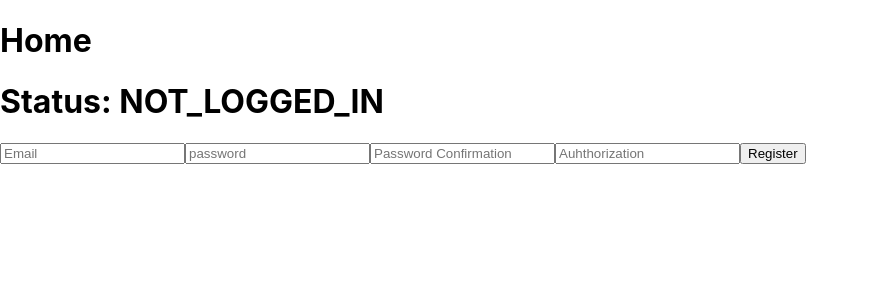
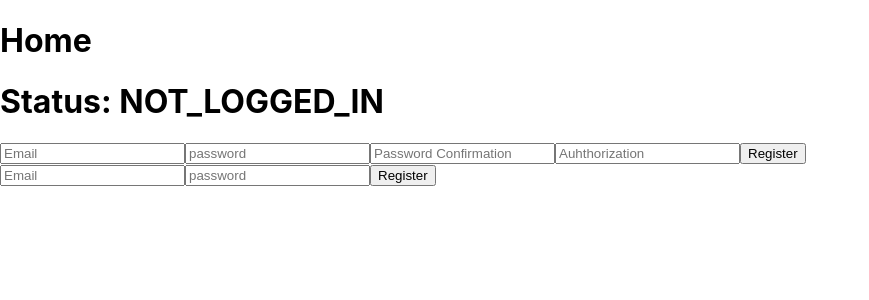
Before and after one commit to Carlumbo/cloud_misc_react, a React (Create React App) app: page / in a window 1280 px wide. Shown: the top 300 px of the page, without its empty margins (0-869 px from the left). Built offline with nearby package versions, Linux system fonts and the light colour scheme.

Commit message:
login component completed

```diff
--- a/src/components/Home.js
+++ b/src/components/Home.js
@@ -1,5 +1,6 @@
 import React, { Component } from "react";
 import Registration from "./auth/Registration";
+import Login from "./auth/Login";
 export default class Home extends Component {
   constructor(props) {
     super(props);
@@ -16,6 +17,7 @@ export default class Home extends Component {
         <h1>Home</h1>
         <h1>Status: {this.props.loggedInStatus}</h1>
         <Registration handleSuccessfulAuth={this.handleSuccessfulAuth} />
+        <Login handleSuccessfulAuth={this.handleSuccessfulAuth} />
       </div>
     );
   }
--- /dev/null
+++ b/src/components/auth/Login.js
@@ -0,0 +1,73 @@
+import React, { Component } from "react";
+import axios from "axios";
+
+export default class Login extends Component {
+  constructor(props) {
+    super(props);
+
+    this.state = {
+      email: "",
+      password: "",
+      loginErrors: "",
+    };
+    this.handleSubmit = this.handleSubmit.bind(this);
+    this.handleChange = this.handleChange.bind(this);
+  }
+  handleChange(event) {
+    this.setState({
+      [event.target.name]: event.target.value,
+    });
+  }
+
+  handleSubmit(event) {
+    const { email, password } = this.state;
+    axios
+      .post(
+        "http://localhost:3001/sessions",
+        {
+          user: {
+            email: email,
+            password: password,
+          },
+        },
+        { withCredentials: true }
+      )
+      .then((res) => {
+        if (res.data.status === "created") {
+          this.props.handleSuccessfulAuth(res.data);
+        }
+      })
+      .catch((error) => {
+        console.log("login error", error);
+      });
+
+    event.preventDefault();
+    console.log("form sumbmitted");
+  }
+  render() {
+    return (
+      <div>
+        <form onSubmit={this.handleSubmit}>
+          <input
+            type="email"
+            name="email"
+            placeholder="Email"
+            onChange={this.handleChange}
+            value={this.state.email}
+            required
+          />
+          <input
+            type="password"
+            name="password"
+            placeholder="password"
+            onChange={this.handleChange}
+            value={this.state.password}
+            required
+          />
+
+          <button type="submit">Register</button>
+        </form>
+      </div>
+    );
+  }
+}
```
